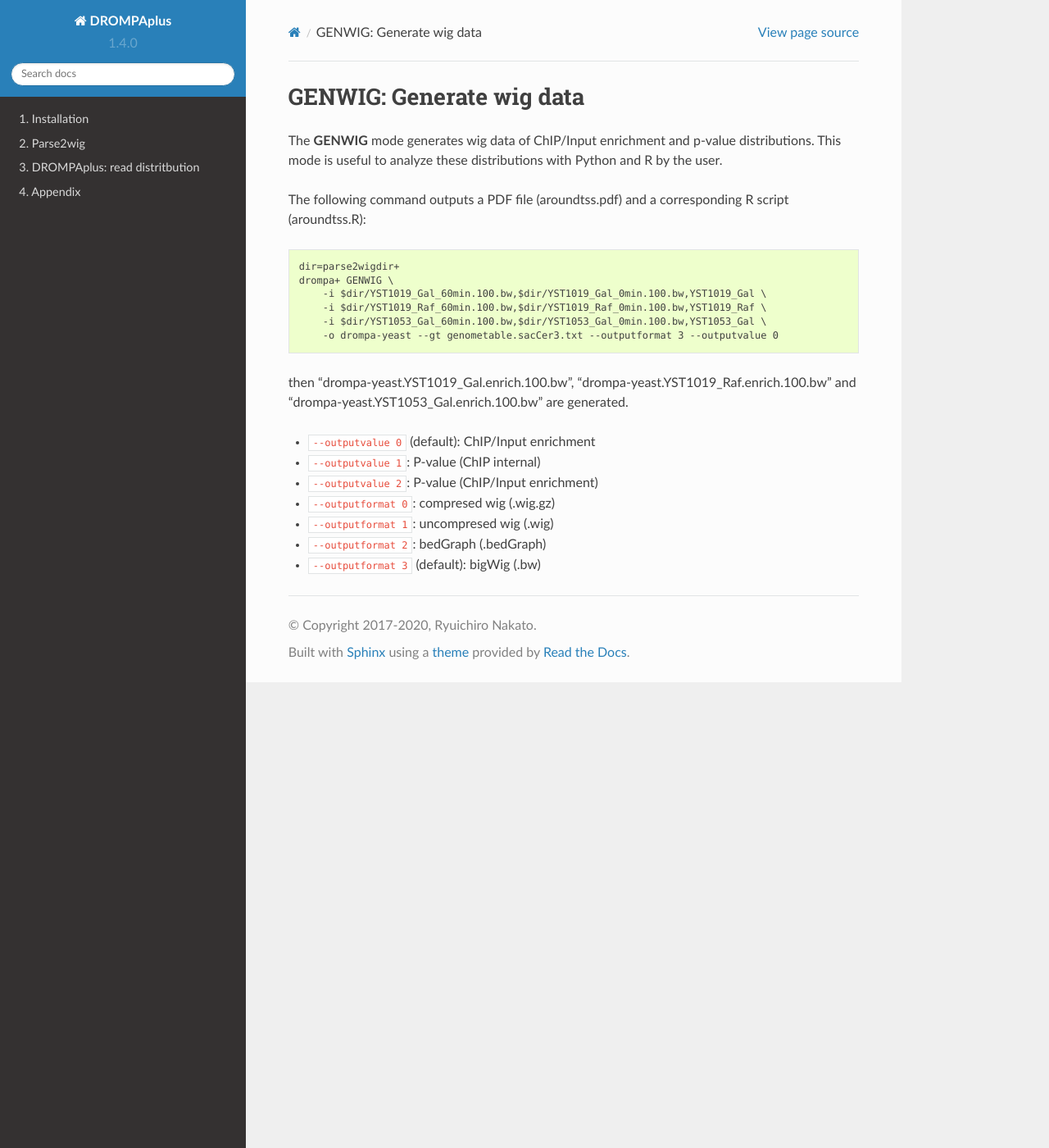
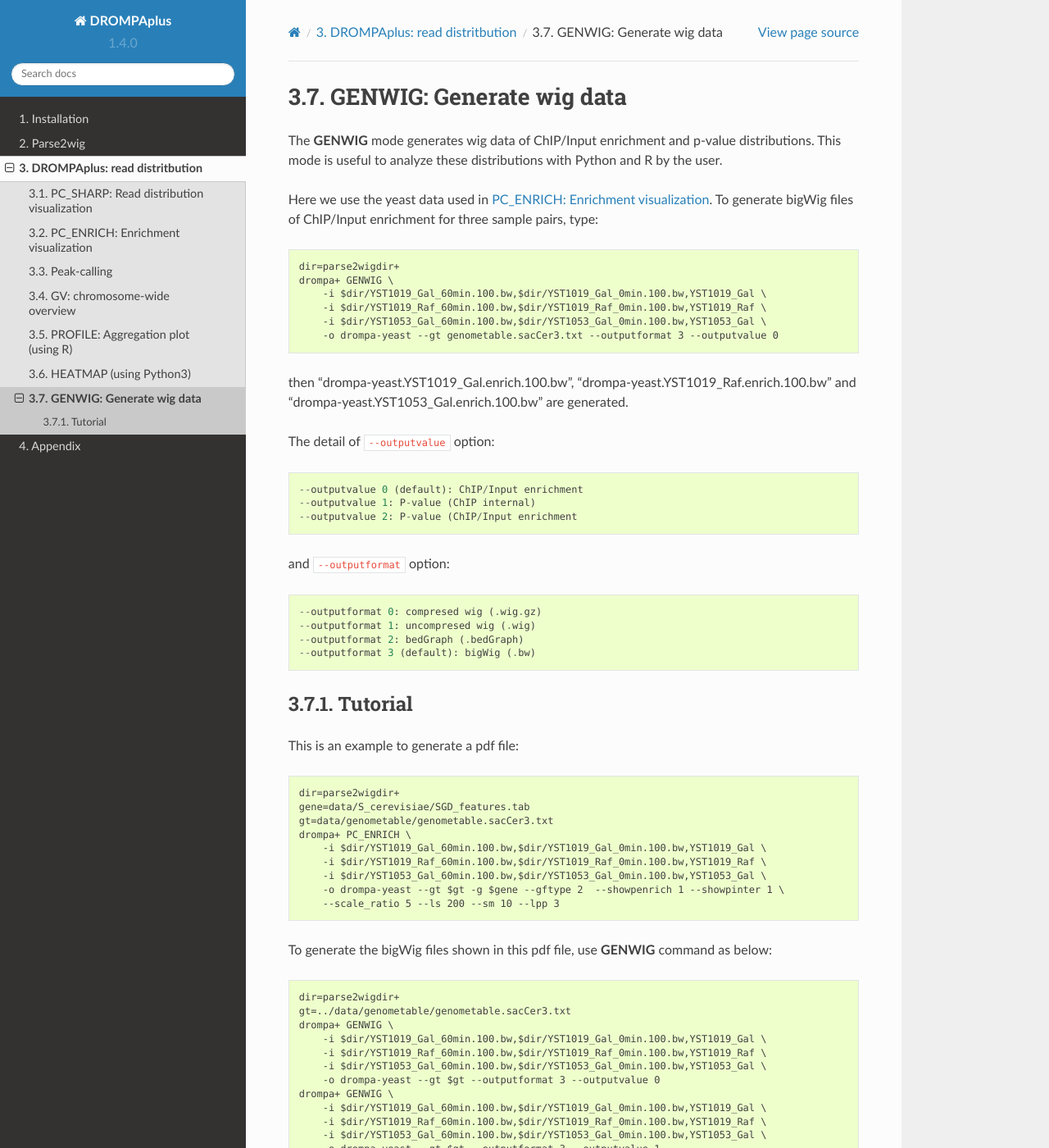
Before and after one commit to rnakato/DROMPAplus, a Sphinx documentation site: the page built from docs/content/drompa/GENWIG.rst, in a window 1280 px wide and 1400 px high. Shown: the whole window at 82% size. Built offline with Sphinx 7.4.7 and the Read the Docs theme 2.0.0, drawn with Linux system fonts in a browser that asks for light colours; some of the changed text lies outside the part shown.

Commit message:
add GENWIG command

```diff
--- a/docs/content/drompa.rst
+++ b/docs/content/drompa.rst
@@ -24,3 +24,4 @@ A sample script file can be found in the "tutorial" directory.
    drompa/GV
    drompa/Profile
    drompa/Heatmap
+   drompa/GENWIG
--- a/docs/content/drompa/GENWIG.rst
+++ b/docs/content/drompa/GENWIG.rst
@@ -4,7 +4,8 @@ GENWIG: Generate wig data
 The **GENWIG** mode generates wig data of ChIP/Input enrichment and p-value distributions.
 This mode is useful to analyze these distributions with Python and R by the user.
 
-The following command outputs a PDF file (aroundtss.pdf) and a corresponding R script (aroundtss.R)::
+Here we use the yeast data used in :doc:`PCENRICH`.
+To generate bigWig files of ChIP/Input enrichment for three sample pairs, type::
 
     dir=parse2wigdir+
     drompa+ GENWIG \
@@ -15,11 +16,71 @@ The following command outputs a PDF file (aroundtss.pdf) and a corresponding R s
 
 then "drompa-yeast.YST1019_Gal.enrich.100.bw", "drompa-yeast.YST1019_Raf.enrich.100.bw" and "drompa-yeast.YST1053_Gal.enrich.100.bw" are generated.
 
--  ``--outputvalue 0`` (default): ChIP/Input enrichment
--  ``--outputvalue 1``: P-value (ChIP internal)
--  ``--outputvalue 2``: P-value (ChIP/Input enrichment)
+The detail of ``--outputvalue`` option::
 
--  ``--outputformat 0``: compresed wig (.wig.gz)
--  ``--outputformat 1``: uncompresed wig (.wig)
--  ``--outputformat 2``: bedGraph (.bedGraph)
--  ``--outputformat 3`` (default): bigWig (.bw)
+--outputvalue 0 (default): ChIP/Input enrichment
+--outputvalue 1: P-value (ChIP internal)
+--outputvalue 2: P-value (ChIP/Input enrichment
+
+and ``--outputformat`` option::
+
+--outputformat 0: compresed wig (.wig.gz)
+--outputformat 1: uncompresed wig (.wig)
+--outputformat 2: bedGraph (.bedGraph)
+--outputformat 3 (default): bigWig (.bw)
+
+Tutorial
+++++++++++++++++++++
+
+This is an example to generate a pdf file::
+
+    dir=parse2wigdir+
+    gene=data/S_cerevisiae/SGD_features.tab
+    gt=data/genometable/genometable.sacCer3.txt
+    drompa+ PC_ENRICH \
+	-i $dir/YST1019_Gal_60min.100.bw,$dir/YST1019_Gal_0min.100.bw,YST1019_Gal \
+	-i $dir/YST1019_Raf_60min.100.bw,$dir/YST1019_Raf_0min.100.bw,YST1019_Raf \
+	-i $dir/YST1053_Gal_60min.100.bw,$dir/YST1053_Gal_0min.100.bw,YST1053_Gal \
+	-o drompa-yeast --gt $gt -g $gene --gftype 2  --showpenrich 1 --showpinter 1 \
+	--scale_ratio 5 --ls 200 --sm 10 --lpp 3
+
+To generate the bigWig files shown in this pdf file, use **GENWIG** command as below::
+
+    dir=parse2wigdir+
+    gt=../data/genometable/genometable.sacCer3.txt
+    drompa+ GENWIG \
+	-i $dir/YST1019_Gal_60min.100.bw,$dir/YST1019_Gal_0min.100.bw,YST1019_Gal \
+	-i $dir/YST1019_Raf_60min.100.bw,$dir/YST1019_Raf_0min.100.bw,YST1019_Raf \
+	-i $dir/YST1053_Gal_60min.100.bw,$dir/YST1053_Gal_0min.100.bw,YST1053_Gal \
+	-o drompa-yeast --gt $gt --outputformat 3 --outputvalue 0
+    drompa+ GENWIG \
+	-i $dir/YST1019_Gal_60min.100.bw,$dir/YST1019_Gal_0min.100.bw,YST1019_Gal \
+	-i $dir/YST1019_Raf_60min.100.bw,$dir/YST1019_Raf_0min.100.bw,YST1019_Raf \
+	-i $dir/YST1053_Gal_60min.100.bw,$dir/YST1053_Gal_0min.100.bw,YST1053_Gal \
+	-o drompa-yeast --gt $gt --outputformat 3 --outputvalue 1
+    drompa+ GENWIG \
+	-i $dir/YST1019_Gal_60min.100.bw,$dir/YST1019_Gal_0min.100.bw,YST1019_Gal \
+	-i $dir/YST1019_Raf_60min.100.bw,$dir/YST1019_Raf_0min.100.bw,YST1019_Raf \
+	-i $dir/YST1053_Gal_60min.100.bw,$dir/YST1053_Gal_0min.100.bw,YST1053_Gal \
+	-o drompa-yeast --gt $gt --outputformat 3 --outputvalue 2
+
+
+Verify the generated bigWig files can generate the same distribution::
+
+    s=""
+    for sample in YST1019_Gal YST1019_Raf YST1053_Gal; do
+        for str in pinter penrich enrich; do
+        	s="$s -i drompa-yeast.$sample.$str.100.bw"
+        done
+    done
+
+    drompa+ PC_SHARP $s -o drompa-yeast_genwig --gt $gt -g $gene --gftype 2 \
+      	--scale_tag 5 --ls 200 --sm 10 --lpp 3
+
+
+.. figure:: img/drompa_genwig.png
+   :width: 700px
+   :align: center
+   :alt: Alternate
+
+   The original pdf file (left) and the pdf using bigWig files generated by GENWIG command (right).
--- a/docs/content/parse2wig.rst
+++ b/docs/content/parse2wig.rst
@@ -62,7 +62,8 @@ The statistics file ``parse2wigdir+/ChIP.100.tsv`` describes the following quali
 - **FRiP score** (when adding the ``--bed`` option): the fraction of reads in peaks. .
 
 Summarize statistics files of multiple files
-++++++++++++++++++++++++++++++++++++
++++++++++++++++++++++++++++++++++++++++++++++++++++++;
+
 ``parsestats4DROMPAplus.pl`` in `scripts` direcoty can parse the statistics file generated by parse2wig+ as below::
 
     $ parsestats4DROMPAplus.pl parse2wigdir+/ChIP.100.tsv
```
Also changed, not shown: docs/content/drompa/img/drompa_genwig.png (added), 1 other file.
